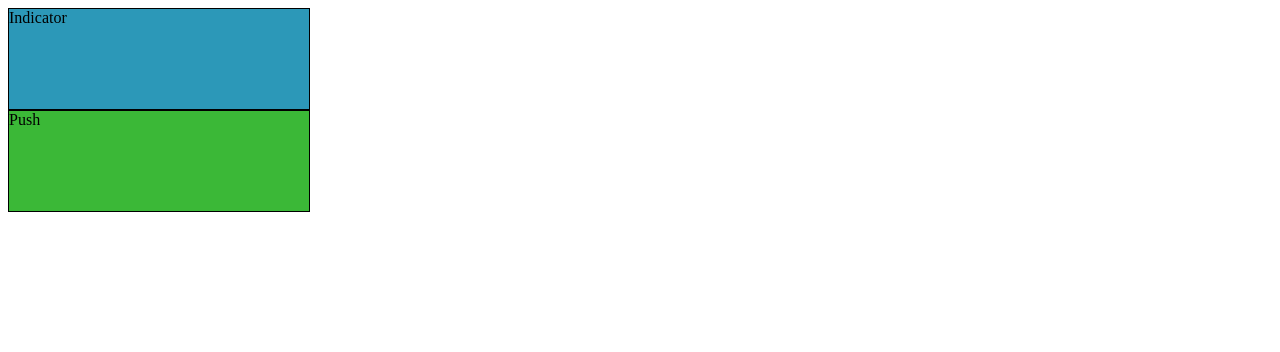
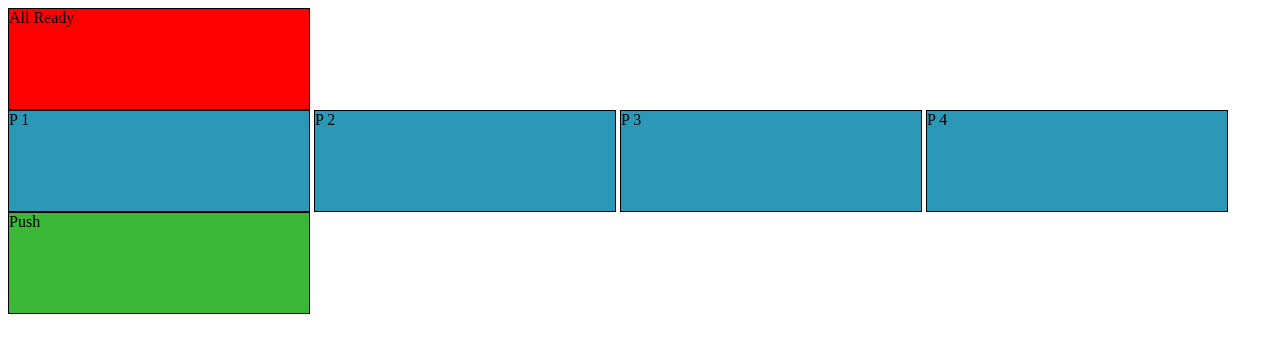
Before and after one commit to quiz-team/quiz-team, a website: page client/index.html in a window 1280 px wide. Drawn offline with nearby package versions, Linux system fonts and the light colour scheme; no server answers.

Commit message:
(feat) added container for different players and added an allready container

```diff
--- a/client/index.html
+++ b/client/index.html
@@ -7,7 +7,15 @@
 </head>
 
 <body>
-  <div class="indicator">Indicator</div>
+<div class="allready__container">
+  <div class="allready__square">All Ready</div>
+</div>
+<div class='indicator__container'>
+  <div class="indicator__square indicator__square--player1">P 1</div>
+  <div class="indicator__square indicator__square--player2">P 2</div>
+  <div class="indicator__square indicator__square--player3">P 3</div>
+  <div class="indicator__square indicator__square--player4">P 4</div>
+</div>
   <div class="btn push-button">Push</div>
 
   <script src="app.js"></script>
--- a/client/styles.css
+++ b/client/styles.css
@@ -1,4 +1,7 @@
-.indicator,
+.indicator__container{
+  width: 100%;
+}
+.indicator__square,
 .btn {
   height: 100px;
   width: 300px;
@@ -6,7 +9,8 @@
   background-color: #3BB837;
 }
 
-.indicator {
+.indicator__square{
+  display: inline-block;
   background-color: #2C98B8;
 }
 
@@ -17,3 +21,9 @@
 .btn:hover {
   cursor: pointer;
 }
+.allready__square{
+  height: 100px;
+  width: 300px;
+  border: 1px solid black;
+  background-color: red;
+}
```
